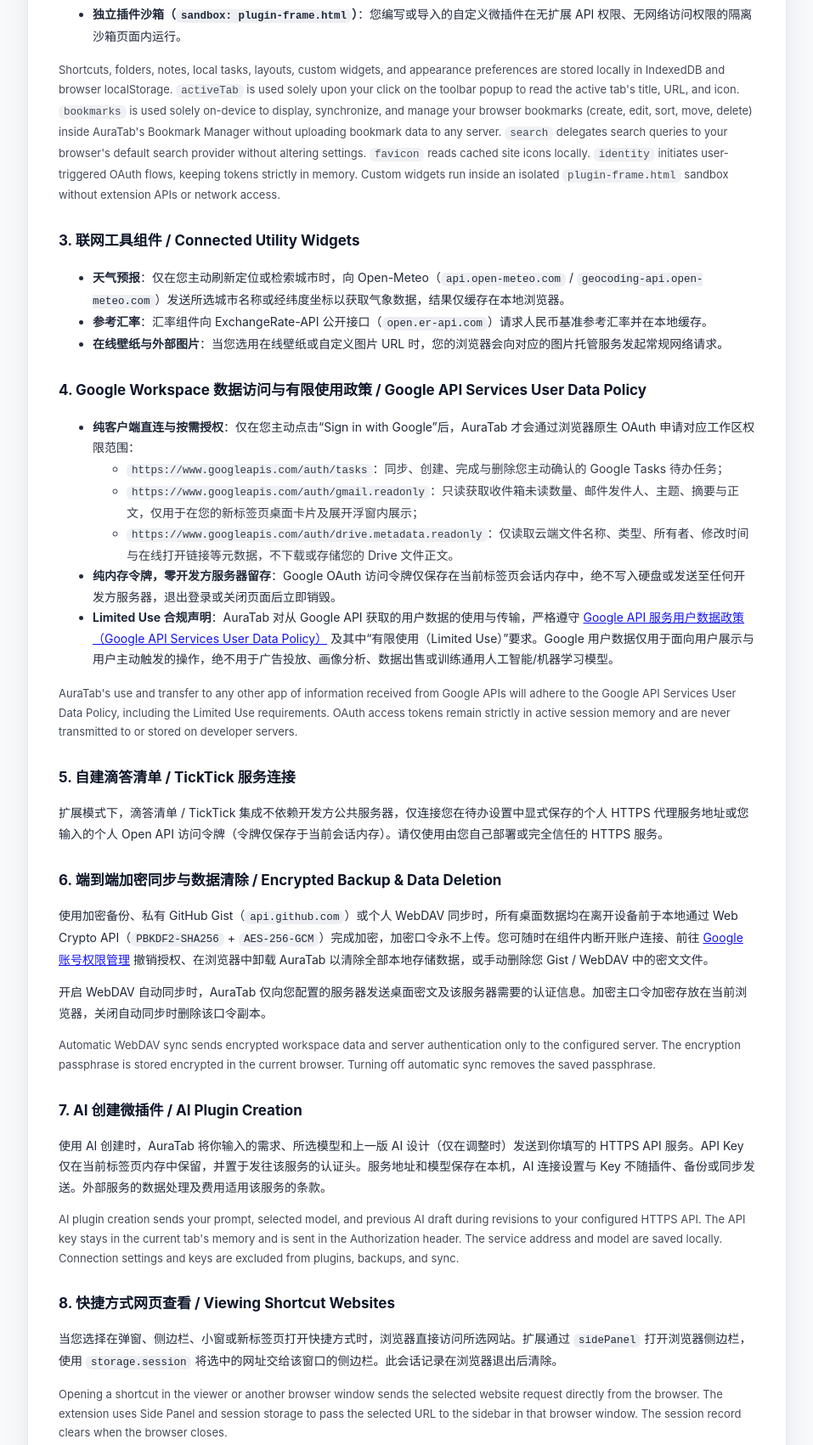
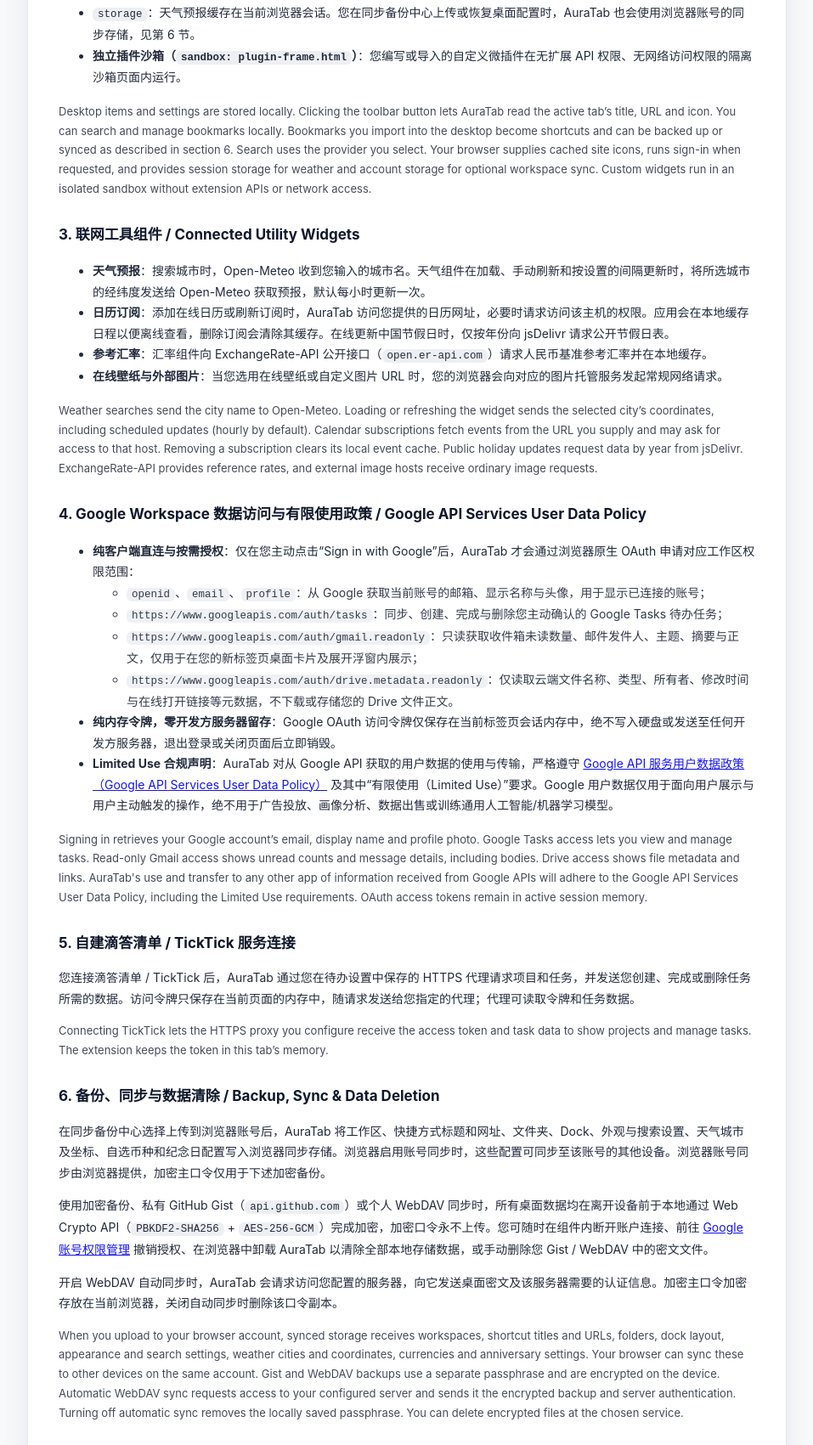
Before and after one commit to LiHowe/lihowe.github.io, a plain HTML site: page AuraTab/privacy-policy.html in a window 1280 px wide. Shown: the part 732-2433 px from the top of the page at 85% size, without its empty margins (161-1118 px from the left). Drawn offline with Linux system fonts and the light colour scheme.

Commit message:
更新 AuraTab 1.5.1 隐私政策

```diff
--- a/AuraTab/privacy-policy.html
+++ b/AuraTab/privacy-policy.html
@@ -73,14 +73,14 @@
   <body>
     <main>
       <h1>AuraTab 新标签页隐私政策 · Privacy Policy</h1>
-      <p class="meta">生效日期：2026-11-18 · 适用版本：1.4.4 · 项目主页：<a href="https://lihowe.github.io/AuraTab/">https://lihowe.github.io/AuraTab/</a></p>
+      <p class="meta">生效日期：2026-11-19 · 适用版本：1.5.1 · 项目主页：<a href="https://lihowe.github.io/AuraTab/">https://lihowe.github.io/AuraTab/</a></p>
 
       <h2>1. 本地优先与零追踪承诺 / Local-First &amp; Zero Tracking</h2>
       <p>
-        AuraTab 是一款坚持本地优先（Local-First）原则的浏览器新标签页工作台。我们不部署任何第三方行为分析、广告追踪器或后台遥测上报服务，不会收集、出售或共享您的浏览历史与个人资料。
+        AuraTab 默认在当前设备保存桌面。联网组件向下文列出的服务请求数据，启用同步时会将相应内容传给您选择的服务。我们不出售个人数据，也不使用广告追踪、行为分析或后台遥测。
       </p>
       <p class="sub-en">
-        AuraTab is a local-first browser new tab workspace. We do not deploy analytics trackers, ad networks, or background telemetry, and we never sell, rent, or share your browsing history or personal data.
+        AuraTab saves your workspace on this device by default. Connected widgets contact the services described below. When you use sync, the selected service receives the corresponding data. We do not sell personal data or use advertising trackers, behavioral analytics, or background telemetry.
       </p>
 
       <h2>2. 设备本地存储与扩展权限 / Local Data &amp; Browser Permissions</h2>
@@ -92,7 +92,7 @@
           <code>activeTab</code>：仅在您主动点击浏览器工具栏上的 AuraTab 扩展图标时，临时读取当前活动标签页的标题、网址与站点图标，用于供您确认添加到指定主页工作区；绝不在后台静默采集任何浏览页面。
         </li>
         <li>
-          <code>bookmarks</code>：仅用于在新标签页的「收藏夹管理」工作台与收藏夹桌面组件中读取、实时同步浏览器原生收藏夹，并在您主动触发编辑、排序、移动或删除时将变更写回浏览器收藏夹；所有收藏夹数据仅在您的本地浏览器处理，绝不上传至开发者或第三方服务器。
+          <code>bookmarks</code>：用于本地检索、查看和管理浏览器收藏夹。编辑、移动或删除会写回浏览器。您选择导入桌面的书签会成为快捷方式，随您选择的桌面备份或同步方式处理。
         </li>
         <li>
           <code>search</code>：当您在新标签页搜索框选择「浏览器默认」并提交非网址检索词时，通过浏览器原生接口将搜索词交由浏览器默认搜索引擎处理，绝不篡改浏览器默认搜索设置。
@@ -104,17 +104,23 @@
           <code>identity</code>：仅在您主动点击连接 Google 账号或自己配置的滴答代理服务时，拉起浏览器原生 OAuth 2.0 授权流程，访问令牌仅驻留于当前会话内存中。
         </li>
         <li>
+          <code>storage</code>：天气预报缓存在当前浏览器会话。您在同步备份中心上传或恢复桌面配置时，AuraTab 也会使用浏览器账号的同步存储，见第 6 节。
+        </li>
+        <li>
           <strong>独立插件沙箱（<code>sandbox: plugin-frame.html</code>）</strong>：您编写或导入的自定义微插件在无扩展 API 权限、无网络访问权限的隔离沙箱页面内运行。
         </li>
       </ul>
       <p class="sub-en">
-        Shortcuts, folders, notes, local tasks, layouts, custom widgets, and appearance preferences are stored locally in IndexedDB and browser localStorage. <code>activeTab</code> is used solely upon your click on the toolbar popup to read the active tab's title, URL, and icon. <code>bookmarks</code> is used solely on-device to display, synchronize, and manage your browser bookmarks (create, edit, sort, move, delete) inside AuraTab's Bookmark Manager without uploading bookmark data to any server. <code>search</code> delegates search queries to your browser's default search provider without altering settings. <code>favicon</code> reads cached site icons locally. <code>identity</code> initiates user-triggered OAuth flows, keeping tokens strictly in memory. Custom widgets run inside an isolated <code>plugin-frame.html</code> sandbox without extension APIs or network access.
+        Desktop items and settings are stored locally. Clicking the toolbar button lets AuraTab read the active tab’s title, URL and icon. You can search and manage bookmarks locally. Bookmarks you import into the desktop become shortcuts and can be backed up or synced as described in section 6. Search uses the provider you select. Your browser supplies cached site icons, runs sign-in when requested, and provides session storage for weather and account storage for optional workspace sync. Custom widgets run in an isolated sandbox without extension APIs or network access.
       </p>
 
       <h2>3. 联网工具组件 / Connected Utility Widgets</h2>
       <ul>
         <li>
-          <strong>天气预报</strong>：仅在您主动刷新定位或检索城市时，向 Open-Meteo（<code>api.open-meteo.com</code> / <code>geocoding-api.open-meteo.com</code>）发送所选城市名称或经纬度坐标以获取气象数据，结果仅缓存在本地浏览器。
+          <strong>天气预报</strong>：搜索城市时，Open-Meteo 收到您输入的城市名。天气组件在加载、手动刷新和按设置的间隔更新时，将所选城市的经纬度发送给 Open-Meteo 获取预报，默认每小时更新一次。
+        </li>
+        <li>
+          <strong>日历订阅</strong>：添加在线日历或刷新订阅时，AuraTab 访问您提供的日历网址，必要时请求访问该主机的权限。应用会在本地缓存日程以便离线查看，删除订阅会清除其缓存。在线更新中国节假日时，仅按年份向 jsDelivr 请求公开节假日表。
         </li>
         <li>
           <strong>参考汇率</strong>：汇率组件向 ExchangeRate-API 公开接口（<code>open.er-api.com</code>）请求人民币基准参考汇率并在本地缓存。
@@ -124,11 +130,16 @@
         </li>
       </ul>
 
+      <p class="sub-en">
+        Weather searches send the city name to Open-Meteo. Loading or refreshing the widget sends the selected city’s coordinates, including scheduled updates (hourly by default). Calendar subscriptions fetch events from the URL you supply and may ask for access to that host. Removing a subscription clears its local event cache. Public holiday updates request data by year from jsDelivr. ExchangeRate-API provides reference rates, and external image hosts receive ordinary image requests.
+      </p>
+
       <h2>4. Google Workspace 数据访问与有限使用政策 / Google API Services User Data Policy</h2>
       <ul>
         <li>
           <strong>纯客户端直连与按需授权</strong>：仅在您主动点击“Sign in with Google”后，AuraTab 才会通过浏览器原生 OAuth 申请对应工作区权限范围：
           <ul>
+            <li><code>openid</code>、<code>email</code>、<code>profile</code>：从 Google 获取当前账号的邮箱、显示名称与头像，用于显示已连接的账号；</li>
             <li><code>https://www.googleapis.com/auth/tasks</code>：同步、创建、完成与删除您主动确认的 Google Tasks 待办任务；</li>
             <li><code>https://www.googleapis.com/auth/gmail.readonly</code>：只读获取收件箱未读数量、邮件发件人、主题、摘要与正文，仅用于在您的新标签页桌面卡片及展开浮窗内展示；</li>
             <li><code>https://www.googleapis.com/auth/drive.metadata.readonly</code>：仅读取云端文件名称、类型、所有者、修改时间与在线打开链接等元数据，不下载或存储您的 Drive 文件正文。</li>
@@ -144,25 +155,32 @@
         </li>
       </ul>
       <p class="sub-en">
-        AuraTab's use and transfer to any other app of information received from Google APIs will adhere to the Google API Services User Data Policy, including the Limited Use requirements. OAuth access tokens remain strictly in active session memory and are never transmitted to or stored on developer servers.
+        Signing in retrieves your Google account’s email, display name and profile photo. Google Tasks access lets you view and manage tasks. Read-only Gmail access shows unread counts and message details, including bodies. Drive access shows file metadata and links. AuraTab's use and transfer to any other app of information received from Google APIs will adhere to the Google API Services User Data Policy, including the Limited Use requirements. OAuth access tokens remain in active session memory.
       </p>
 
       <h2>5. 自建滴答清单 / TickTick 服务连接</h2>
       <p>
-        扩展模式下，滴答清单 / TickTick 集成不依赖开发方公共服务器，仅连接您在待办设置中显式保存的个人 HTTPS 代理服务地址或您输入的个人 Open API 访问令牌（令牌仅保存于当前会话内存）。请仅使用由您自己部署或完全信任的 HTTPS 服务。
+        您连接滴答清单 / TickTick 后，AuraTab 通过您在待办设置中保存的 HTTPS 代理请求项目和任务，并发送您创建、完成或删除任务所需的数据。访问令牌只保存在当前页面的内存中，随请求发送给您指定的代理；代理可读取令牌和任务数据。
       </p>
 
-      <h2>6. 端到端加密同步与数据清除 / Encrypted Backup &amp; Data Deletion</h2>
+      <p class="sub-en">
+        Connecting TickTick lets the HTTPS proxy you configure receive the access token and task data to show projects and manage tasks. The extension keeps the token in this tab’s memory.
+      </p>
+
+      <h2>6. 备份、同步与数据清除 / Backup, Sync &amp; Data Deletion</h2>
+      <p>
+        在同步备份中心选择上传到浏览器账号后，AuraTab 将工作区、快捷方式标题和网址、文件夹、Dock、外观与搜索设置、天气城市及坐标、自选币种和纪念日配置写入浏览器同步存储。浏览器启用账号同步时，这些配置可同步至该账号的其他设备。浏览器账号同步由浏览器提供，加密主口令仅用于下述加密备份。
+      </p>
       <p>
         使用加密备份、私有 GitHub Gist（<code>api.github.com</code>）或个人 WebDAV 同步时，所有桌面数据均在离开设备前于本地通过 Web Crypto API（<code>PBKDF2-SHA256</code> + <code>AES-256-GCM</code>）完成加密，加密口令永不上传。您可随时在组件内断开账户连接、前往
         <a href="https://myaccount.google.com/permissions" target="_blank" rel="noopener noreferrer">Google 账号权限管理</a>
         撤销授权、在浏览器中卸载 AuraTab 以清除全部本地存储数据，或手动删除您 Gist / WebDAV 中的密文文件。
       </p>
       <p>
-        开启 WebDAV 自动同步时，AuraTab 仅向您配置的服务器发送桌面密文及该服务器需要的认证信息。加密主口令加密存放在当前浏览器，关闭自动同步时删除该口令副本。
+        开启 WebDAV 自动同步时，AuraTab 会请求访问您配置的服务器，向它发送桌面密文及该服务器需要的认证信息。加密主口令加密存放在当前浏览器，关闭自动同步时删除该口令副本。
       </p>
       <p class="sub-en">
-        Automatic WebDAV sync sends encrypted workspace data and server authentication only to the configured server. The encryption passphrase is stored encrypted in the current browser. Turning off automatic sync removes the saved passphrase.
+        When you upload to your browser account, synced storage receives workspaces, shortcut titles and URLs, folders, dock layout, appearance and search settings, weather cities and coordinates, currencies and anniversary settings. Your browser can sync these to other devices on the same account. Gist and WebDAV backups use a separate passphrase and are encrypted on the device. Automatic WebDAV sync requests access to your configured server and sends it the encrypted backup and server authentication. Turning off automatic sync removes the locally saved passphrase. You can delete encrypted files at the chosen service.
       </p>
 
       <h2>7. AI 创建微插件 / AI Plugin Creation</h2>
@@ -175,17 +193,17 @@
 
       <h2>8. 快捷方式网页查看 / Viewing Shortcut Websites</h2>
       <p>
-        当您选择在弹窗、侧边栏、小窗或新标签页打开快捷方式时，浏览器直接访问所选网站。扩展通过 <code>sidePanel</code> 打开浏览器侧边栏，使用 <code>storage.session</code> 将选中的网址交给该窗口的侧边栏。此会话记录在浏览器退出后清除。
+        当您选择在弹窗、分屏或新标签页打开快捷方式时，浏览器直接访问所选网站。扩展不改写这些网页的响应头，不读取或上传其内容。
       </p>
       <p class="sub-en">
-        Opening a shortcut in the viewer or another browser window sends the selected website request directly from the browser. The extension uses Side Panel and session storage to pass the selected URL to the sidebar in that browser window. The session record clears when the browser closes.
+        When you open a shortcut in a popup, split view, or new tab, the browser visits the selected website directly. The extension does not modify these response headers or read or upload the pages' contents.
       </p>
 
       <h2>9. 联系我们 / Contact &amp; Support</h2>
       <p>
         如对本隐私政策、数据处理或数据删除有任何疑问，请访问支持页面
         <a href="https://lihowe.github.io/AuraTab/support.html">https://lihowe.github.io/AuraTab/support.html</a>
-        或通过 Microsoft Edge 外接程序商店商品页的开发者支持入口与我们联系。
+        联系我们。Contact us through the support page above for privacy or deletion requests.
       </p>
     </main>
   </body>
```
